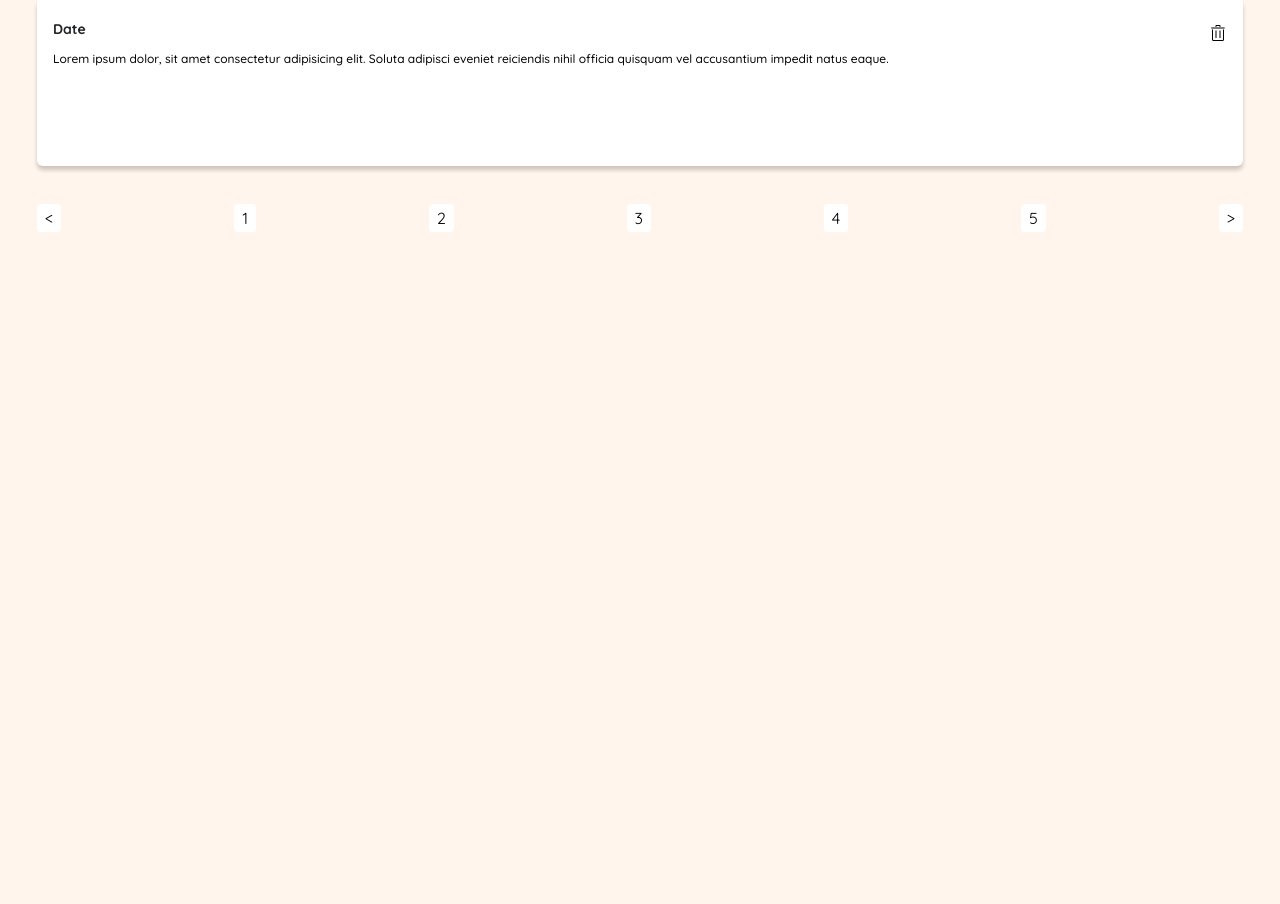
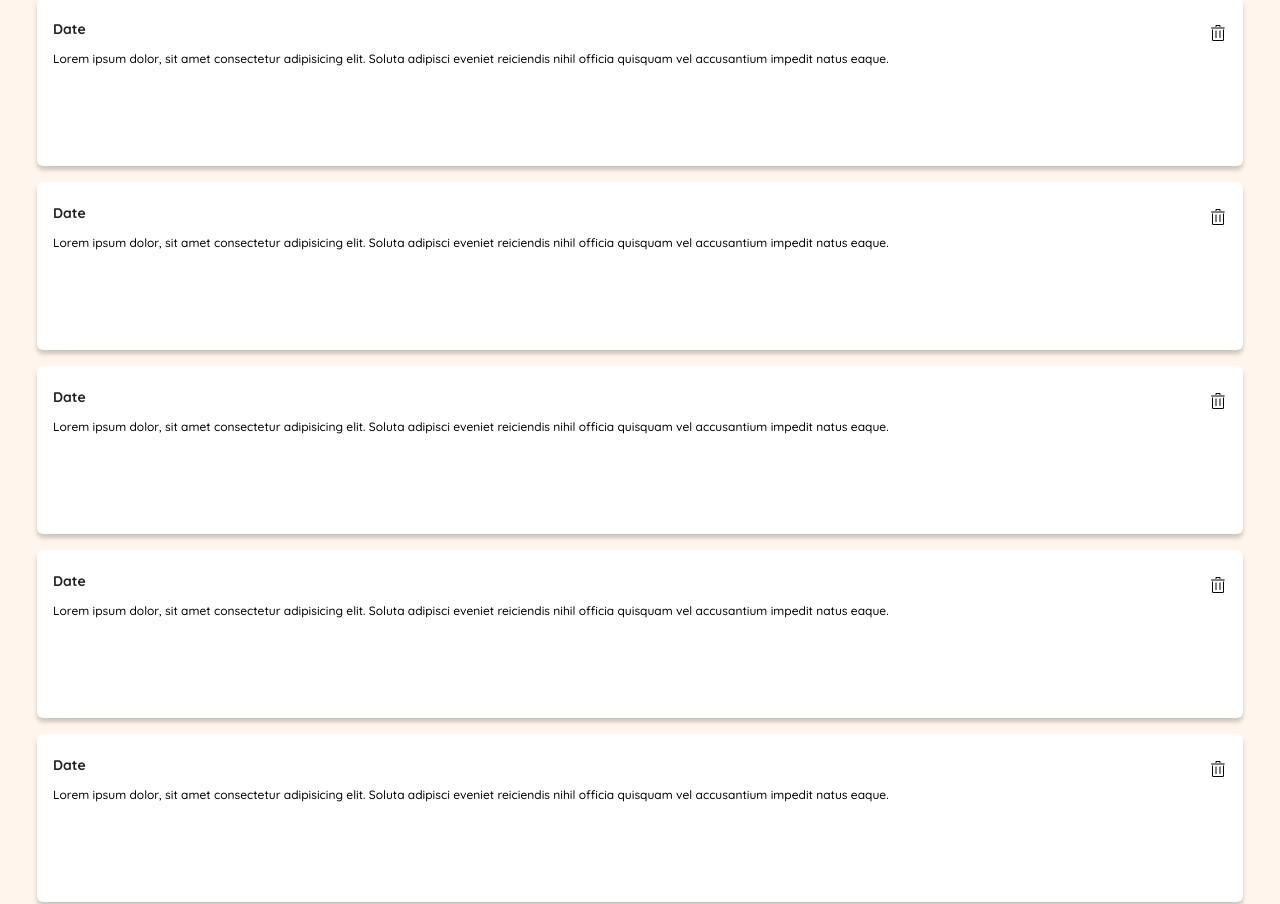
Before and after one commit to Celinaki/Diary, a Vue app: page / in a window 1280 px wide. Shown: the part 908-1812 px from the top of the page. Before the commit the page ends 1267 px from the top, so only its background shows below. Built offline with nearby package versions, Linux system fonts and the light colour scheme.

Commit message:
getting entries array passing props to entrycard

```diff
--- a/src/views/DiaryView.vue
+++ b/src/views/DiaryView.vue
@@ -6,13 +6,19 @@ import CreateEntryModal from '../components/CreateEntryModal.vue'
 import DeleteEntryModal from '../components/DeleteEntryModal.vue'
 import {ref, onMounted} from 'vue'
 import { useDeleteEntryStore } from '@/stores/DeleteEntryStore';
+import { useEntriesStore } from '@/stores/EntriesStore';
 
 import {storeToRefs} from 'pinia'
 
 const modalClosed = ref(false);
-const store = useDeleteEntryStore()
-const { deleteEntryModal } = storeToRefs(store)
+//Delete modal things
+const deleteModalstore = useDeleteEntryStore()
+const { deleteEntryModal } = storeToRefs(deleteModalstore)
 const deleteModalOpen = ref(deleteEntryModal);
+//Delete modal things
+const entriesStore = useEntriesStore()
+const { allEntries } = storeToRefs(entriesStore)
+
 
 
 </script>
@@ -28,11 +34,10 @@ const deleteModalOpen = ref(deleteEntryModal);
             </select>
         </section>
         <div class="entries-wrapper">
-            <EntryCard/>
-            <EntryCard/>
-            <EntryCard/>
-            <EntryCard/>
-            <EntryCard/>
+            <EntryCard v-for="entry in allEntries"
+                   :entryDate="entry.date"
+                   :entryText="entry.entry"
+            />
         </div>
         <Pagination/>
     </div>
```
